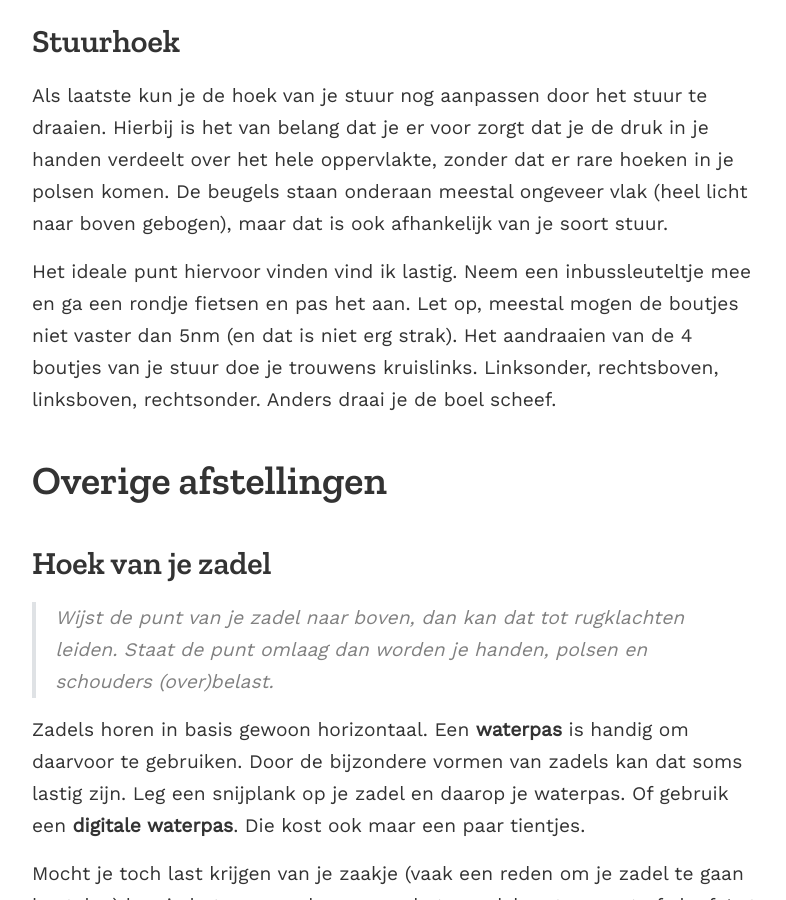
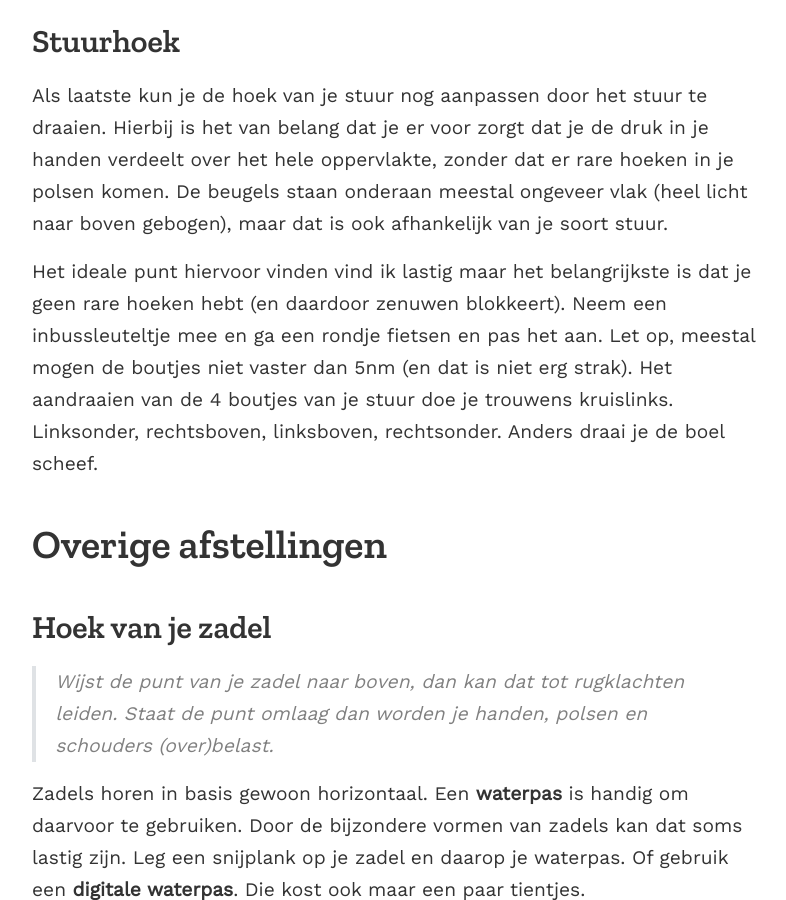
Before and after one commit to geensnor/geensnor.nl, a Jekyll site: the page built from _posts/2021-06-27-Bikefit-voor-je volgende-rit.md, in a window 1280 px wide and 900 px high, scrolled down 5032 px. Shown: the whole window, without its empty margins (243-1029 px from the left). Built offline with Jekyll 4.4.1, drawn with Linux system fonts in a browser that asks for light colours.

Commit message:
Update 2021-06-27-Bikefit-voor-je volgende-rit.md

```diff
--- a/_posts/2021-06-27-Bikefit-voor-je volgende-rit.md
+++ b/_posts/2021-06-27-Bikefit-voor-je volgende-rit.md
@@ -82,7 +82,7 @@ De lengte is persoonlijk maar vuistregel is dat als je in de shifters hangt, en
 
 Als laatste kun je de hoek van je stuur nog aanpassen door het stuur te draaien. Hierbij is het van belang dat je er voor zorgt dat je de druk in je handen verdeelt over het hele oppervlakte, zonder dat er rare hoeken in je polsen komen. De beugels staan onderaan meestal ongeveer vlak (heel licht naar boven gebogen), maar dat is ook afhankelijk van je soort stuur.
 
-Het ideale punt hiervoor vinden vind ik lastig. Neem een inbussleuteltje mee en ga een rondje fietsen en pas het aan. Let op, meestal mogen de boutjes niet vaster dan 5nm (en dat is niet erg strak). Het aandraaien van de 4 boutjes van je stuur doe je trouwens kruislinks. Linksonder, rechtsboven, linksboven, rechtsonder. Anders draai je de boel scheef.
+Het ideale punt hiervoor vinden vind ik lastig maar het belangrijkste is dat je geen rare hoeken hebt (en daardoor zenuwen blokkeert). Neem een inbussleuteltje mee en ga een rondje fietsen en pas het aan. Let op, meestal mogen de boutjes niet vaster dan 5nm (en dat is niet erg strak). Het aandraaien van de 4 boutjes van je stuur doe je trouwens kruislinks. Linksonder, rechtsboven, linksboven, rechtsonder. Anders draai je de boel scheef.
 
 # Overige afstellingen
 
```
